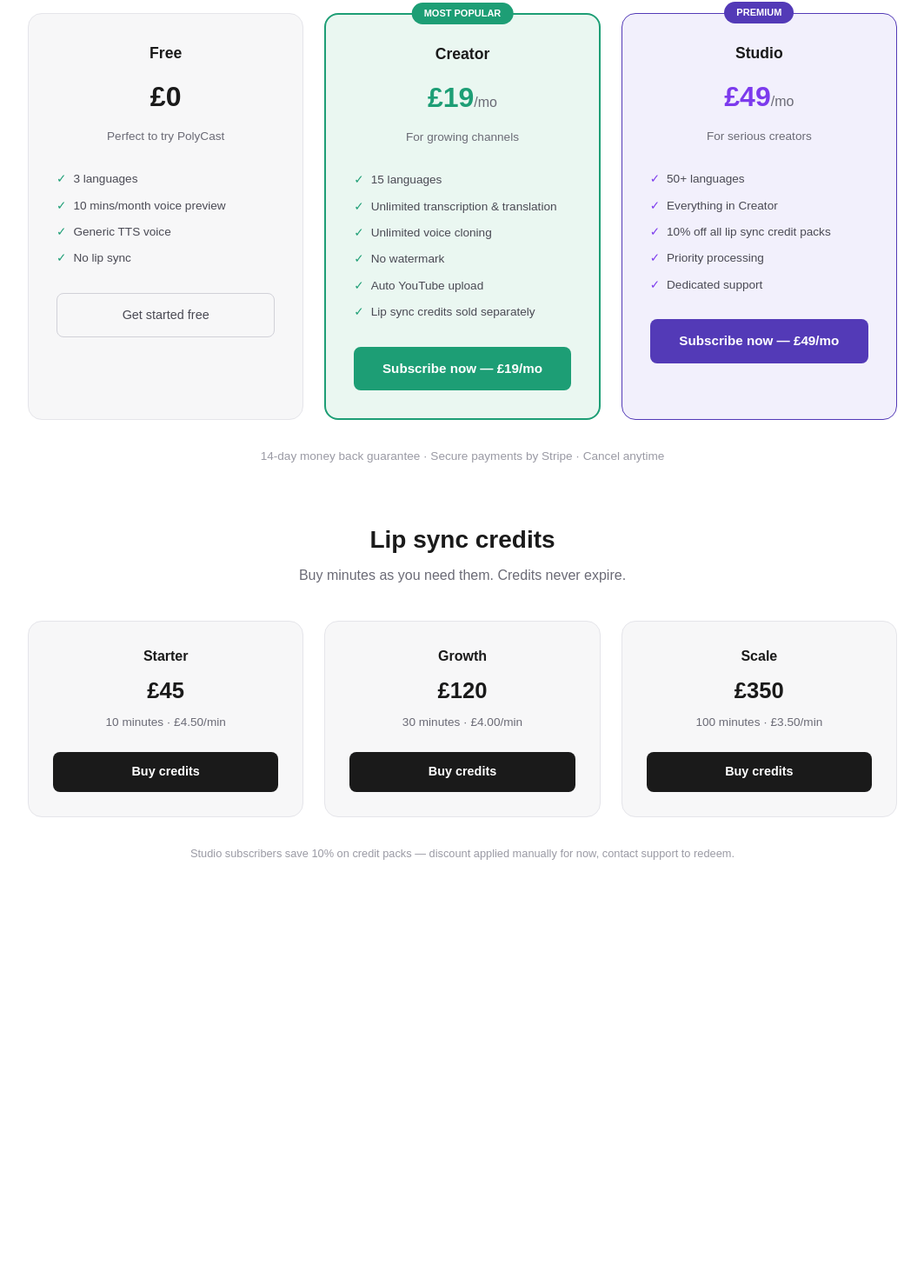
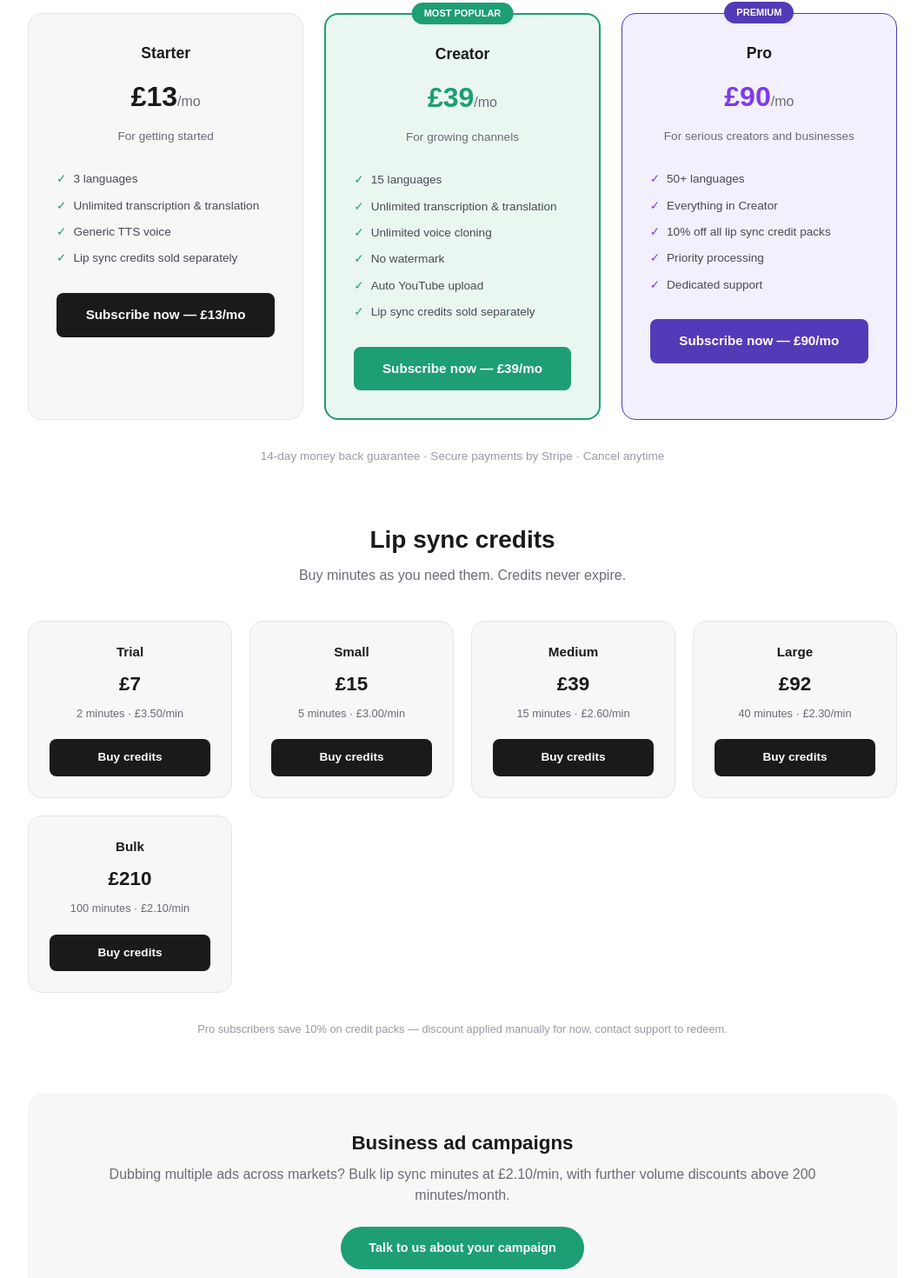
Before and after one commit to tazabbas/polycast, a Next.js app: page /pricing in a window 1280 px wide. Shown: the part 309-1779 px from the top of the page at 87% size, without its empty margins (108-1171 px from the left). Before the commit the page ends 1364 px from the top, so only its background shows below. Built offline with nearby package versions, Linux system fonts and the light colour scheme.

Commit message:
Update pricing page with new subscription and lip-sync credit tiers

```diff
--- a/app/pricing/page.tsx
+++ b/app/pricing/page.tsx
@@ -39,25 +39,28 @@ export default function PricingPage() {
         <div style={{ display: 'grid', gridTemplateColumns: 'repeat(auto-fit, minmax(240px, 1fr))', gap: '1.5rem', marginBottom: '2rem' }}>
 
           <div style={{ background: '#F7F7F8', border: '1px solid #E5E5EA', borderRadius: '16px', padding: '2rem' }}>
-            <h3 style={{ fontSize: '1.1rem', fontWeight: 600, marginBottom: '0.25rem' }}>Free</h3>
-            <div style={{ fontSize: '2rem', fontWeight: 700, margin: '0.75rem 0' }}>£0</div>
-            <p style={{ fontSize: '0.85rem', color: '#6B6B76', marginBottom: '1.5rem' }}>Perfect to try PolyCast</p>
+            <h3 style={{ fontSize: '1.1rem', fontWeight: 600, marginBottom: '0.25rem' }}>Starter</h3>
+            <div style={{ fontSize: '2rem', fontWeight: 700, margin: '0.75rem 0' }}>£13<span style={{ fontSize: '1rem', fontWeight: 400, color: '#6B6B76' }}>/mo</span></div>
+            <p style={{ fontSize: '0.85rem', color: '#6B6B76', marginBottom: '1.5rem' }}>For getting started</p>
             <ul style={{ listStyle: 'none', padding: 0, textAlign: 'left', marginBottom: '1.5rem' }}>
-              {['3 languages', '10 mins/month voice preview', 'Generic TTS voice', 'No lip sync'].map(f => (
+              {['3 languages', 'Unlimited transcription & translation', 'Generic TTS voice', 'Lip sync credits sold separately'].map(f => (
                 <li key={f} style={{ fontSize: '0.85rem', color: '#4A4A54', padding: '5px 0', display: 'flex', gap: '8px' }}>
                   <span style={{ color: '#1D9E75' }}>✓</span> {f}
                 </li>
               ))}
             </ul>
-            <Link href="/dashboard" style={{ display: 'block', background: 'transparent', color: '#4A4A54', border: '1px solid #D1D1D8', padding: '0.875rem', borderRadius: '8px', textAlign: 'center', textDecoration: 'none', fontSize: '0.9rem' }}>
-              Get started free
-            </Link>
+            <button
+              onClick={() => handleCheckout(process.env.NEXT_PUBLIC_STRIPE_STARTER_PRICE_ID!, 'starter', 'subscription')}
+              disabled={loading === 'starter'}
+              style={{ display: 'block', width: '100%', background: loading === 'starter' ? '#ccc' : '#1A1A1A', color: 'white', border: 'none', padding: '0.875rem', borderRadius: '8px', fontSize: '0.95rem', fontWeight: 600, cursor: loading === 'starter' ? 'not-allowed' : 'pointer' }}>
+              {loading === 'starter' ? 'Loading...' : 'Subscribe now — £13/mo'}
+            </button>
           </div>
 
           <div style={{ background: '#EAF7F1', border: '2px solid #1D9E75', borderRadius: '16px', padding: '2rem', position: 'relative' }}>
             <div style={{ position: 'absolute', top: '-14px', left: '50%', transform: 'translateX(-50%)', background: '#1D9E75', color: 'white', fontSize: '11px', fontWeight: 600, padding: '4px 14px', borderRadius: '20px' }}>MOST POPULAR</div>
             <h3 style={{ fontSize: '1.1rem', fontWeight: 600, marginBottom: '0.25rem' }}>Creator</h3>
-            <div style={{ fontSize: '2rem', fontWeight: 700, color: '#1D9E75', margin: '0.75rem 0' }}>£19<span style={{ fontSize: '1rem', fontWeight: 400, color: '#6B6B76' }}>/mo</span></div>
+            <div style={{ fontSize: '2rem', fontWeight: 700, color: '#1D9E75', margin: '0.75rem 0' }}>£39<span style={{ fontSize: '1rem', fontWeight: 400, color: '#6B6B76' }}>/mo</span></div>
             <p style={{ fontSize: '0.85rem', color: '#6B6B76', marginBottom: '1.5rem' }}>For growing channels</p>
             <ul style={{ listStyle: 'none', padding: 0, textAlign: 'left', marginBottom: '1.5rem' }}>
               {['15 languages', 'Unlimited transcription & translation', 'Unlimited voice cloning', 'No watermark', 'Auto YouTube upload', 'Lip sync credits sold separately'].map(f => (
@@ -70,15 +73,15 @@ export default function PricingPage() {
               onClick={() => handleCheckout(process.env.NEXT_PUBLIC_STRIPE_CREATOR_PRICE_ID!, 'creator', 'subscription')}
               disabled={loading === 'creator'}
               style={{ display: 'block', width: '100%', background: loading === 'creator' ? '#ccc' : '#1D9E75', color: 'white', border: 'none', padding: '0.875rem', borderRadius: '8px', fontSize: '0.95rem', fontWeight: 600, cursor: loading === 'creator' ? 'not-allowed' : 'pointer' }}>
-              {loading === 'creator' ? 'Loading...' : 'Subscribe now — £19/mo'}
+              {loading === 'creator' ? 'Loading...' : 'Subscribe now — £39/mo'}
             </button>
           </div>
 
           <div style={{ background: '#F2F0FC', border: '1px solid #533AB7', borderRadius: '16px', padding: '2rem', position: 'relative' }}>
             <div style={{ position: 'absolute', top: '-14px', left: '50%', transform: 'translateX(-50%)', background: '#533AB7', color: 'white', fontSize: '11px', fontWeight: 600, padding: '4px 14px', borderRadius: '20px' }}>PREMIUM</div>
-            <h3 style={{ fontSize: '1.1rem', fontWeight: 600, marginBottom: '0.25rem' }}>Studio</h3>
-            <div style={{ fontSize: '2rem', fontWeight: 700, color: '#7C3AED', margin: '0.75rem 0' }}>£49<span style={{ fontSize: '1rem', fontWeight: 400, color: '#6B6B76' }}>/mo</span></div>
-            <p style={{ fontSize: '0.85rem', color: '#6B6B76', marginBottom: '1.5rem' }}>For serious creators</p>
+            <h3 style={{ fontSize: '1.1rem', fontWeight: 600, marginBottom: '0.25rem' }}>Pro</h3>
+            <div style={{ fontSize: '2rem', fontWeight: 700, color: '#7C3AED', margin: '0.75rem 0' }}>£90<span style={{ fontSize: '1rem', fontWeight: 400, color: '#6B6B76' }}>/mo</span></div>
+            <p style={{ fontSize: '0.85rem', color: '#6B6B76', marginBottom: '1.5rem' }}>For serious creators and businesses</p>
             <ul style={{ listStyle: 'none', padding: 0, textAlign: 'left', marginBottom: '1.5rem' }}>
               {['50+ languages', 'Everything in Creator', '10% off all lip sync credit packs', 'Priority processing', 'Dedicated support'].map(f => (
                 <li key={f} style={{ fontSize: '0.85rem', color: '#4A4A54', padding: '5px 0', display: 'flex', gap: '8px' }}>
@@ -87,10 +90,10 @@ export default function PricingPage() {
               ))}
             </ul>
             <button
-              onClick={() => handleCheckout(process.env.NEXT_PUBLIC_STRIPE_STUDIO_PRICE_ID!, 'studio', 'subscription')}
-              disabled={loading === 'studio'}
-              style={{ display: 'block', width: '100%', background: loading === 'studio' ? '#ccc' : '#533AB7', color: 'white', border: 'none', padding: '0.875rem', borderRadius: '8px', fontSize: '0.95rem', fontWeight: 600, cursor: loading === 'studio' ? 'not-allowed' : 'pointer' }}>
-              {loading === 'studio' ? 'Loading...' : 'Subscribe now — £49/mo'}
+              onClick={() => handleCheckout(process.env.NEXT_PUBLIC_STRIPE_PRO_PRICE_ID!, 'pro', 'subscription')}
+              disabled={loading === 'pro'}
+              style={{ display: 'block', width: '100%', background: loading === 'pro' ? '#ccc' : '#533AB7', color: 'white', border: 'none', padding: '0.875rem', borderRadius: '8px', fontSize: '0.95rem', fontWeight: 600, cursor: loading === 'pro' ? 'not-allowed' : 'pointer' }}>
+              {loading === 'pro' ? 'Loading...' : 'Subscribe now — £90/mo'}
             </button>
           </div>
 
@@ -101,47 +104,81 @@ export default function PricingPage() {
         <h2 style={{ fontSize: '1.75rem', fontWeight: 700, marginBottom: '0.5rem' }}>Lip sync credits</h2>
         <p style={{ color: '#6B6B76', marginBottom: '2.5rem', fontSize: '1rem' }}>Buy minutes as you need them. Credits never expire.</p>
 
-        <div style={{ display: 'grid', gridTemplateColumns: 'repeat(auto-fit, minmax(220px, 1fr))', gap: '1.5rem' }}>
+        <div style={{ display: 'grid', gridTemplateColumns: 'repeat(auto-fit, minmax(190px, 1fr))', gap: '1.25rem' }}>
 
-          <div style={{ background: '#F7F7F8', border: '1px solid #E5E5EA', borderRadius: '16px', padding: '1.75rem' }}>
-            <h3 style={{ fontSize: '1rem', fontWeight: 600, marginBottom: '0.5rem' }}>Starter</h3>
-            <div style={{ fontSize: '1.6rem', fontWeight: 700, margin: '0.5rem 0' }}>£45</div>
-            <p style={{ fontSize: '0.85rem', color: '#6B6B76', marginBottom: '1.5rem' }}>10 minutes · £4.50/min</p>
+          <div style={{ background: '#F7F7F8', border: '1px solid #E5E5EA', borderRadius: '16px', padding: '1.5rem' }}>
+            <h3 style={{ fontSize: '0.95rem', fontWeight: 600, marginBottom: '0.5rem' }}>Trial</h3>
+            <div style={{ fontSize: '1.4rem', fontWeight: 700, margin: '0.5rem 0' }}>£7</div>
+            <p style={{ fontSize: '0.8rem', color: '#6B6B76', marginBottom: '1.25rem' }}>2 minutes · £3.50/min</p>
             <button
-              onClick={() => handleCheckout(process.env.NEXT_PUBLIC_STRIPE_LIPSYNC_STARTER_PRICE_ID!, 'lipsync_starter', 'payment')}
-              disabled={loading === 'lipsync_starter'}
-              style={{ display: 'block', width: '100%', background: loading === 'lipsync_starter' ? '#ccc' : '#1A1A1A', color: 'white', border: 'none', padding: '0.75rem', borderRadius: '8px', fontSize: '0.9rem', fontWeight: 600, cursor: loading === 'lipsync_starter' ? 'not-allowed' : 'pointer' }}>
-              {loading === 'lipsync_starter' ? 'Loading...' : 'Buy credits'}
+              onClick={() => handleCheckout(process.env.NEXT_PUBLIC_STRIPE_LIPSYNC_TRIAL_PRICE_ID!, 'lipsync_trial', 'payment')}
+              disabled={loading === 'lipsync_trial'}
+              style={{ display: 'block', width: '100%', background: loading === 'lipsync_trial' ? '#ccc' : '#1A1A1A', color: 'white', border: 'none', padding: '0.7rem', borderRadius: '8px', fontSize: '0.85rem', fontWeight: 600, cursor: loading === 'lipsync_trial' ? 'not-allowed' : 'pointer' }}>
+              {loading === 'lipsync_trial' ? 'Loading...' : 'Buy credits'}
             </button>
           </div>
 
-          <div style={{ background: '#F7F7F8', border: '1px solid #E5E5EA', borderRadius: '16px', padding: '1.75rem' }}>
-            <h3 style={{ fontSize: '1rem', fontWeight: 600, marginBottom: '0.5rem' }}>Growth</h3>
-            <div style={{ fontSize: '1.6rem', fontWeight: 700, margin: '0.5rem 0' }}>£120</div>
-            <p style={{ fontSize: '0.85rem', color: '#6B6B76', marginBottom: '1.5rem' }}>30 minutes · £4.00/min</p>
+          <div style={{ background: '#F7F7F8', border: '1px solid #E5E5EA', borderRadius: '16px', padding: '1.5rem' }}>
+            <h3 style={{ fontSize: '0.95rem', fontWeight: 600, marginBottom: '0.5rem' }}>Small</h3>
+            <div style={{ fontSize: '1.4rem', fontWeight: 700, margin: '0.5rem 0' }}>£15</div>
+            <p style={{ fontSize: '0.8rem', color: '#6B6B76', marginBottom: '1.25rem' }}>5 minutes · £3.00/min</p>
             <button
-              onClick={() => handleCheckout(process.env.NEXT_PUBLIC_STRIPE_LIPSYNC_GROWTH_PRICE_ID!, 'lipsync_growth', 'payment')}
-              disabled={loading === 'lipsync_growth'}
-              style={{ display: 'block', width: '100%', background: loading === 'lipsync_growth' ? '#ccc' : '#1A1A1A', color: 'white', border: 'none', padding: '0.75rem', borderRadius: '8px', fontSize: '0.9rem', fontWeight: 600, cursor: loading === 'lipsync_growth' ? 'not-allowed' : 'pointer' }}>
-              {loading === 'lipsync_growth' ? 'Loading...' : 'Buy credits'}
+              onClick={() => handleCheckout(process.env.NEXT_PUBLIC_STRIPE_LIPSYNC_SMALL_PRICE_ID!, 'lipsync_small', 'payment')}
+              disabled={loading === 'lipsync_small'}
+              style={{ display: 'block', width: '100%', background: loading === 'lipsync_small' ? '#ccc' : '#1A1A1A', color: 'white', border: 'none', padding: '0.7rem', borderRadius: '8px', fontSize: '0.85rem', fontWeight: 600, cursor: loading === 'lipsync_small' ? 'not-allowed' : 'pointer' }}>
+              {loading === 'lipsync_small' ? 'Loading...' : 'Buy credits'}
             </button>
           </div>
 
-          <div style={{ background: '#F7F7F8', border: '1px solid #E5E5EA', borderRadius: '16px', padding: '1.75rem' }}>
-            <h3 style={{ fontSize: '1rem', fontWeight: 600, marginBottom: '0.5rem' }}>Scale</h3>
-            <div style={{ fontSize: '1.6rem', fontWeight: 700, margin: '0.5rem 0' }}>£350</div>
-            <p style={{ fontSize: '0.85rem', color: '#6B6B76', marginBottom: '1.5rem' }}>100 minutes · £3.50/min</p>
+          <div style={{ background: '#F7F7F8', border: '1px solid #E5E5EA', borderRadius: '16px', padding: '1.5rem' }}>
+            <h3 style={{ fontSize: '0.95rem', fontWeight: 600, marginBottom: '0.5rem' }}>Medium</h3>
+            <div style={{ fontSize: '1.4rem', fontWeight: 700, margin: '0.5rem 0' }}>£39</div>
+            <p style={{ fontSize: '0.8rem', color: '#6B6B76', marginBottom: '1.25rem' }}>15 minutes · £2.60/min</p>
             <button
-              onClick={() => handleCheckout(process.env.NEXT_PUBLIC_STRIPE_LIPSYNC_SCALE_PRICE_ID!, 'lipsync_scale', 'payment')}
-              disabled={loading === 'lipsync_scale'}
-              style={{ display: 'block', width: '100%', background: loading === 'lipsync_scale' ? '#ccc' : '#1A1A1A', color: 'white', border: 'none', padding: '0.75rem', borderRadius: '8px', fontSize: '0.9rem', fontWeight: 600, cursor: loading === 'lipsync_scale' ? 'not-allowed' : 'pointer' }}>
-              {loading === 'lipsync_scale' ? 'Loading...' : 'Buy credits'}
+              onClick={() => handleCheckout(process.env.NEXT_PUBLIC_STRIPE_LIPSYNC_MEDIUM_PRICE_ID!, 'lipsync_medium', 'payment')}
+              disabled={loading === 'lipsync_medium'}
+              style={{ display: 'block', width: '100%', background: loading === 'lipsync_medium' ? '#ccc' : '#1A1A1A', color: 'white', border: 'none', padding: '0.7rem', borderRadius: '8px', fontSize: '0.85rem', fontWeight: 600, cursor: loading === 'lipsync_medium' ? 'not-allowed' : 'pointer' }}>
+              {loading === 'lipsync_medium' ? 'Loading...' : 'Buy credits'}
+            </button>
+          </div>
+
+          <div style={{ background: '#F7F7F8', border: '1px solid #E5E5EA', borderRadius: '16px', padding: '1.5rem' }}>
+            <h3 style={{ fontSize: '0.95rem', fontWeight: 600, marginBottom: '0.5rem' }}>Large</h3>
+            <div style={{ fontSize: '1.4rem', fontWeight: 700, margin: '0.5rem 0' }}>£92</div>
+            <p style={{ fontSize: '0.8rem', color: '#6B6B76', marginBottom: '1.25rem' }}>40 minutes · £2.30/min</p>
+            <button
+              onClick={() => handleCheckout(process.env.NEXT_PUBLIC_STRIPE_LIPSYNC_LARGE_PRICE_ID!, 'lipsync_large', 'payment')}
+              disabled={loading === 'lipsync_large'}
+              style={{ display: 'block', width: '100%', background: loading === 'lipsync_large' ? '#ccc' : '#1A1A1A', color: 'white', border: 'none', padding: '0.7rem', borderRadius: '8px', fontSize: '0.85rem', fontWeight: 600, cursor: loading === 'lipsync_large' ? 'not-allowed' : 'pointer' }}>
+              {loading === 'lipsync_large' ? 'Loading...' : 'Buy credits'}
+            </button>
+          </div>
+
+          <div style={{ background: '#F7F7F8', border: '1px solid #E5E5EA', borderRadius: '16px', padding: '1.5rem' }}>
+            <h3 style={{ fontSize: '0.95rem', fontWeight: 600, marginBottom: '0.5rem' }}>Bulk</h3>
+            <div style={{ fontSize: '1.4rem', fontWeight: 700, margin: '0.5rem 0' }}>£210</div>
+            <p style={{ fontSize: '0.8rem', color: '#6B6B76', marginBottom: '1.25rem' }}>100 minutes · £2.10/min</p>
+            <button
+              onClick={() => handleCheckout(process.env.NEXT_PUBLIC_STRIPE_LIPSYNC_BULK_PRICE_ID!, 'lipsync_bulk', 'payment')}
+              disabled={loading === 'lipsync_bulk'}
+              style={{ display: 'block', width: '100%', background: loading === 'lipsync_bulk' ? '#ccc' : '#1A1A1A', color: 'white', border: 'none', padding: '0.7rem', borderRadius: '8px', fontSize: '0.85rem', fontWeight: 600, cursor: loading === 'lipsync_bulk' ? 'not-allowed' : 'pointer' }}>
+              {loading === 'lipsync_bulk' ? 'Loading...' : 'Buy credits'}
             </button>
           </div>
 
         </div>
 
-        <p style={{ color: '#9A9AA4', fontSize: '0.8rem', marginTop: '2rem' }}>Studio subscribers save 10% on credit packs — discount applied manually for now, contact support to redeem.</p>
+        <p style={{ color: '#9A9AA4', fontSize: '0.8rem', marginTop: '2rem' }}>Pro subscribers save 10% on credit packs — discount applied manually for now, contact support to redeem.</p>
+
+        <div style={{ marginTop: '4rem', padding: '2.5rem', background: '#F7F7F8', borderRadius: '16px', textAlign: 'left' }}>
+          <h2 style={{ fontSize: '1.4rem', fontWeight: 700, marginBottom: '0.5rem', textAlign: 'center' }}>Business ad campaigns</h2>
+          <p style={{ color: '#6B6B76', marginBottom: '1.5rem', textAlign: 'center' }}>Dubbing multiple ads across markets? Bulk lip sync minutes at £2.10/min, with further volume discounts above 200 minutes/month.</p>
+          <div style={{ textAlign: 'center' }}>
+            <a href="mailto:tazabbas88@gmail.com" style={{ display: 'inline-block', background: '#1D9E75', color: 'white', padding: '0.85rem 2rem', borderRadius: '50px', textDecoration: 'none', fontWeight: 600, fontSize: '0.9rem' }}>
+              Talk to us about your campaign
+            </a>
+          </div>
+        </div>
       </div>
     </main>
   )
```
